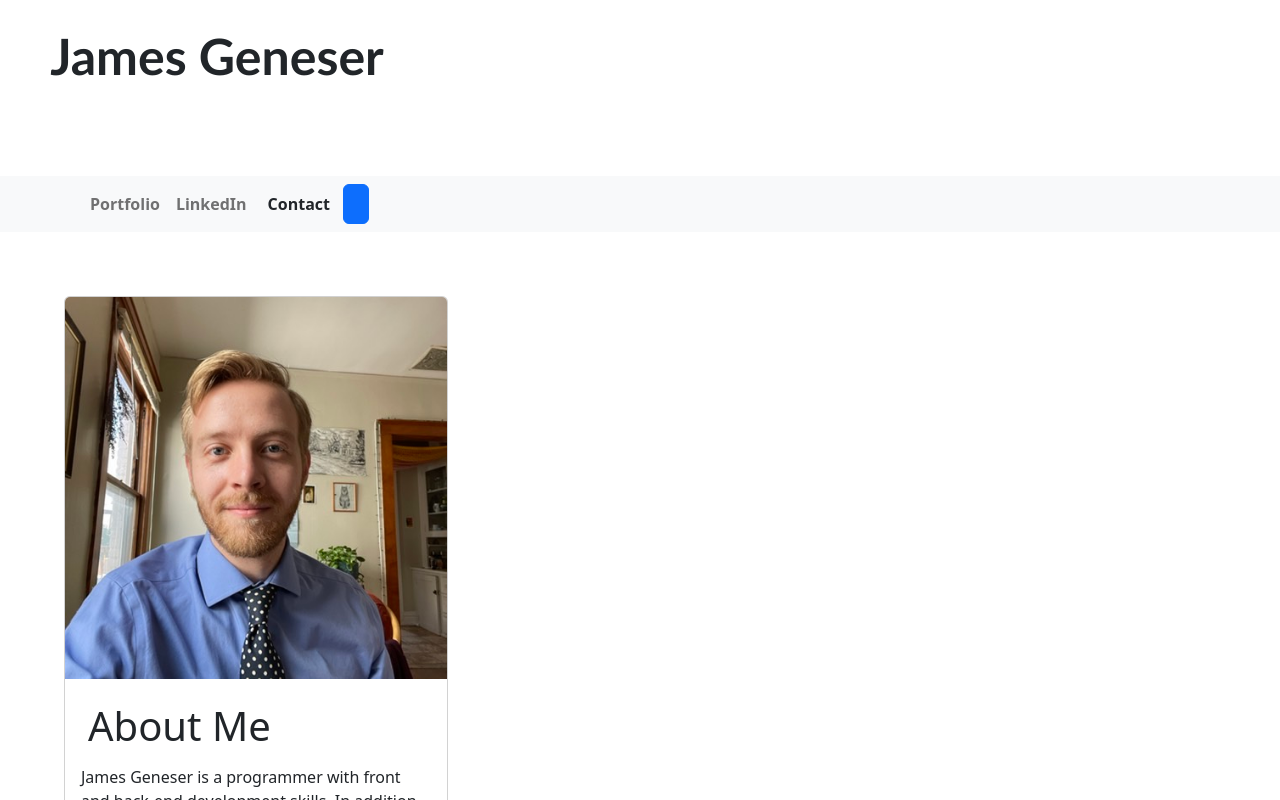
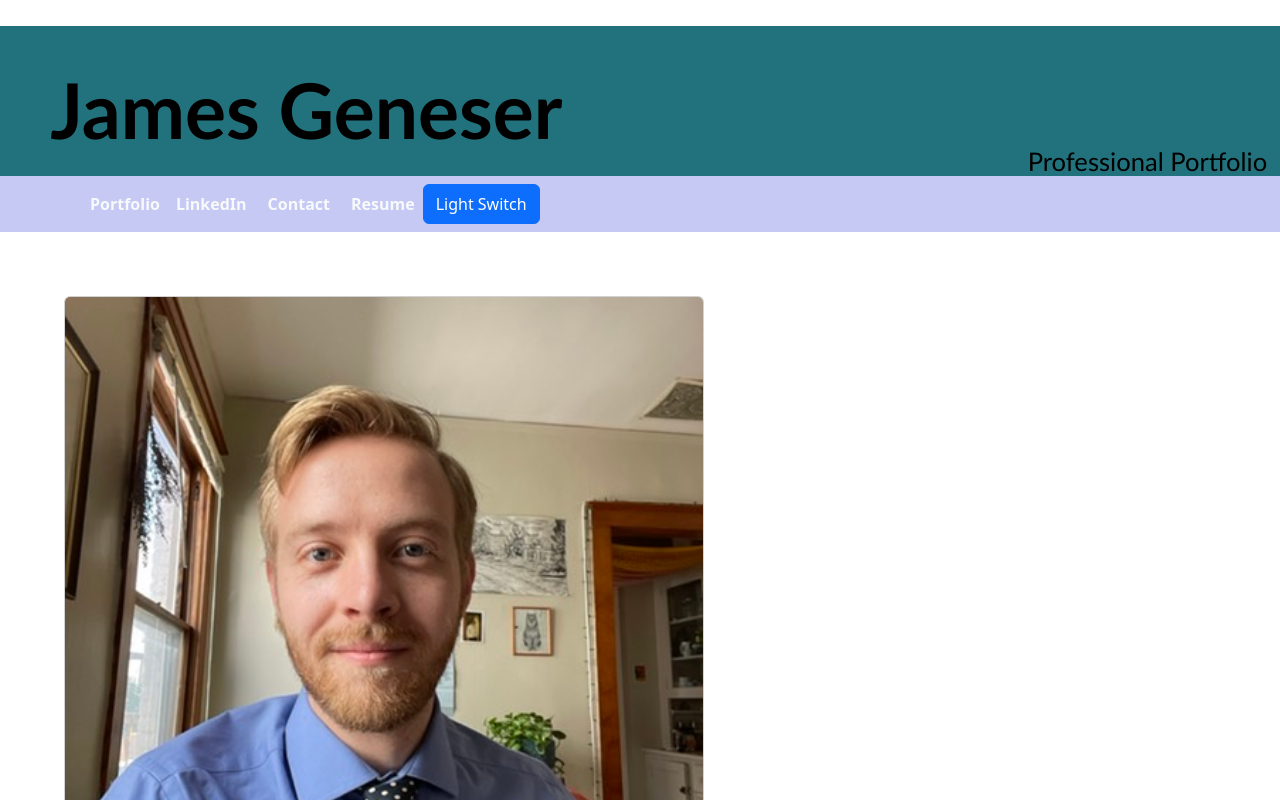
Before and after one commit to JamesGeneser/Professional-Portfolio, a React (Create React App) app in the folder my-portfolio/: page / in a window 1280 px wide. Shown: the top 800 px of the page. Built offline with nearby package versions, Linux system fonts and the light colour scheme.

Commit message:
added theme color

```diff
--- a/my-portfolio/src/App.css
+++ b/my-portfolio/src/App.css
@@ -1,37 +1,53 @@
+
+.cardStack{
+    display: flex;
+    flex-direction: column;
+    height: 1000px;
+}
+
 .header{
     max-height: 150px;
+    background-color: #22727d;
+}
+
+.mainTitle{
+    font-size: 6vw;
+    font-family:'Gill Sans', 'Gill Sans MT', Calibri, 'Trebuchet MS', sans-serif;
+    font-weight: bold;
+    margin: 2%;
+    padding-top: 0.5%;
+    max-height: 150px;
+
 
 }
 
-.mainTitle{
-    font-size: 50px;
-    font-family:'Gill Sans', 'Gill Sans MT', Calibri, 'Trebuchet MS', sans-serif;
-    font-weight: bold;
-    margin: 2%;
-
-}
 .subTitle{
     font-family:'Gill Sans', 'Gill Sans MT', Calibri, 'Trebuchet MS', sans-serif;
+    font-size: 2vw;
 
-    padding: 10%;
+    padding: 1%;
     position:relative;
-    text-align: center;
-    right: 11%;
-    bottom: 50px;
+    text-align: right;
+
+    bottom: 4vw
 
 }
 
-.card{
+.aboutCard{
     margin:5% ;
-    width: 30%;
+    width: 50%;
+    border-radius: 20%;
+    color:rgb(4, 6, 20)
 }
-
+.profileImg{
+    /* border-radius: 20%; */
+}
 .cardTitle{
     padding:2%;
 }
 
 .footer{
-
+    background-color: #22727d;
 }
 
 .title{
@@ -57,6 +73,7 @@
 
 .portfolioCard{
     width: 50%;
+    color: black;
 }
 
 .icon{
@@ -66,6 +83,3 @@
 .iconContainer{
     max-width: 20%;
 }
-
-.icon:hover{
-}
--- a/my-portfolio/src/App.js
+++ b/my-portfolio/src/App.js
@@ -5,6 +5,7 @@ import Project from "./components/Project";
 import Home from "./components/Home";
 import Header from "./components/Header";
 import Footer from "./components/Footer";
+
 import "./App.css";
 
 import "bootstrap/dist/css/bootstrap.min.css";
--- a/my-portfolio/src/components/Footer.js
+++ b/my-portfolio/src/components/Footer.js
@@ -14,7 +14,7 @@ function Footer() {
   const location = useLocation();
   const navigate = useNavigate();
   return (
-    <footer className="w-100 mt-auto bg-secondary p-4">
+    <footer className="footer w-100 mt-auto p-4">
       <div className="container text-center mb-5"></div>
       {location.pathname !== "/" && (
         <button className="btn  mb-3" onClick={() => navigate(-1)}>
--- a/my-portfolio/src/components/Home.js
+++ b/my-portfolio/src/components/Home.js
@@ -4,8 +4,12 @@ import Card from "react-bootstrap/Card";
 export default function Home() {
   return (
     <>
-      <Card className="card">
-        <Card.Img variant="top" src={require("../images/profile.jpg")} />
+      <Card className="aboutCard">
+        <Card.Img
+          className="profileImg"
+          variant="top"
+          src={require("../images/profile.jpg")}
+        />
         <Card.Body>
           <Card.Title className="fs-1 cardTitle">About Me</Card.Title>
           <p className="lh-3">
--- a/my-portfolio/src/components/Navigation.js
+++ b/my-portfolio/src/components/Navigation.js
@@ -6,6 +6,8 @@ import Navbar from "react-bootstrap/Navbar";
 import Contact from "./modals/Contact";
 import { useLocation, useNavigate } from "react-router-dom";
 import { Button } from "react-bootstrap";
+import "../App.css";
+import "./dark.css";
 
 function Navigation() {
   const location = useLocation();
@@ -20,26 +22,38 @@ function Navigation() {
     document.body.className = theme;
   }, [theme]);
   return (
-    <div className={`App ${theme}`}>
-      <Navbar bg="light" expand="lg">
+    <div className={`${theme}-nav`}>
+      <Navbar expand="lg">
         <Container>
           <Navbar.Toggle aria-controls="responsive-navbar-nav" />
           <Navbar.Collapse id="basic-navbar-nav">
             <Nav className="me-auto d-flex fw-bold">
               {location.pathname == "/" ? (
-                <Nav.Link href="/project">Portfolio</Nav.Link>
+                <Nav.Link className="text-light" href="/project">
+                  Portfolio
+                </Nav.Link>
               ) : (
-                <Nav.Link href="/">Home</Nav.Link>
+                <Nav.Link className="text-light" href="/">
+                  Home
+                </Nav.Link>
               )}
 
               <Nav.Link
+                className="text-light"
                 href="https://www.linkedin.com/in/james-geneser-01967a153/"
                 target="_blank"
               >
                 LinkedIn
               </Nav.Link>
               <Contact />
-              <Button onClick={switchTheme} />
+              <Nav.Link
+                className="text-light"
+                href="https://docs.google.com/document/d/1hk4DEVWNTB_027R5xQh4vOwsZDFIM1wEHkkhIrBMzQw/edit"
+                target="_blank"
+              >
+                Resume
+              </Nav.Link>
+              <Button onClick={switchTheme}>Light Switch</Button>
             </Nav>
           </Navbar.Collapse>
         </Container>
--- a/my-portfolio/src/components/Project.js
+++ b/my-portfolio/src/components/Project.js
@@ -1,10 +1,10 @@
 import Card from "react-bootstrap/Card";
-import ListGroup from "react-bootstrap/ListGroup";
 
 function Project() {
   return (
     <>
       <h1 className="title">Portfolio</h1>
+      <div className="cardStack">
         <Card className="portfolioCard">
           <Card.Img
             variant="top"
@@ -46,6 +46,7 @@ function Project() {
             <Card.Link href="#">Go to Youtube</Card.Link>
           </Card.Body>
         </Card>
+      </div>
     </>
   );
 }
--- /dev/null
+++ b/my-portfolio/src/components/dark.css
@@ -0,0 +1,16 @@
+.dark{
+    background-color: #011739;
+    color:#f3e8ee
+}
+.light{
+    background-color: white;
+    color:black
+}
+.dark-nav{
+    background-color: rgb(26, 47, 91);
+    color: white!;
+
+}
+.light-nav{
+    background-color: rgb(197, 201, 244);
+}
--- a/my-portfolio/src/components/modals/Contact.js
+++ b/my-portfolio/src/components/modals/Contact.js
@@ -12,7 +12,11 @@ function Contact() {
 
   return (
     <>
-      <Button className="modalButton fw-bold" variant="" onClick={handleShow}>
+      <Button
+        className="text-light modalButton fw-bold"
+        variant=""
+        onClick={handleShow}
+      >
         Contact
       </Button>
 
```
Also changed, not shown: 1 other file (tests, documents, lock files or other folders). Lines whose indentation alone changed are shown as unchanged.
